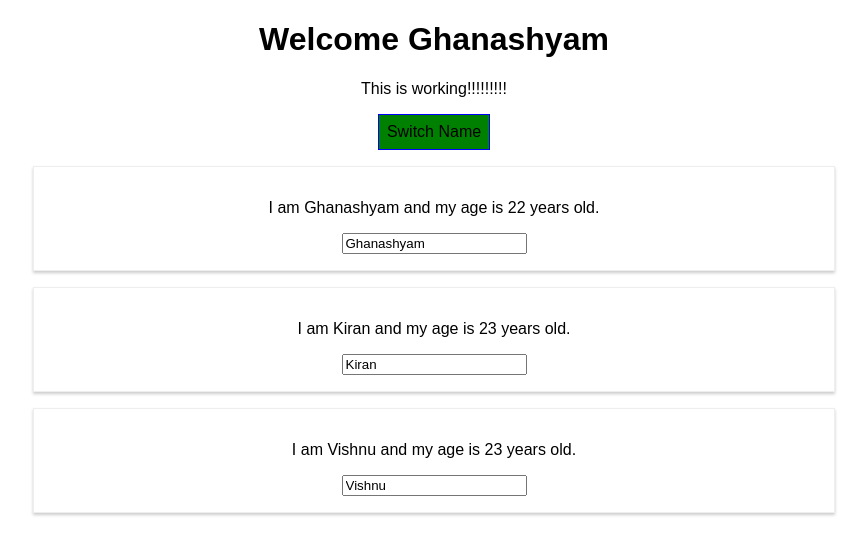
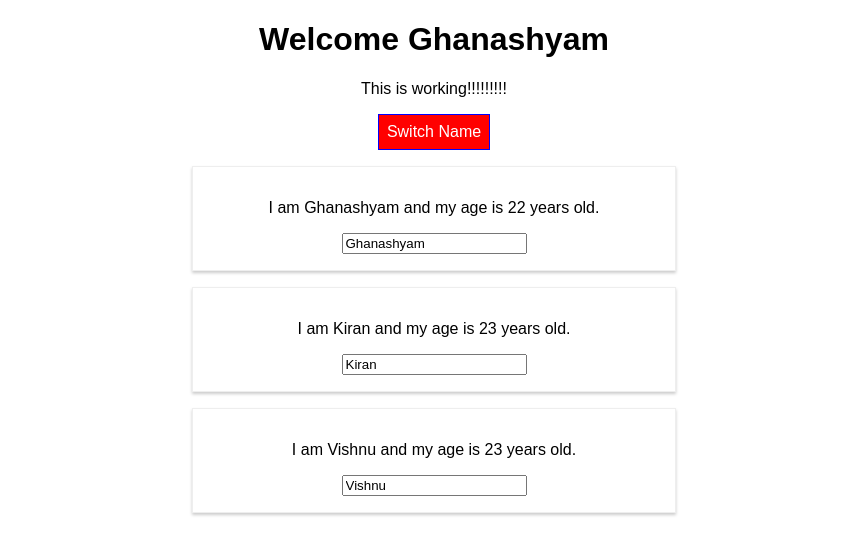
Before and after one commit to ghanashyamkamath/reactLearning, a React (Create React App) app: page / in a window 1280 px wide. Both pictures are taken after a click on the button "Switch Name". Shown: the top 554 px of the page, without its empty margins (206-1073 px from the left). Built offline with nearby package versions, Linux system fonts and the light colour scheme.

Commit message:
styling with radium

```diff
--- a/package.json
+++ b/package.json
@@ -3,6 +3,7 @@
   "version": "0.1.0",
   "private": true,
   "dependencies": {
+    "radium": "^0.26.0",
     "react": "^16.13.1",
     "react-dom": "^16.13.1",
     "react-scripts": "1.1.5"
--- a/src/App.css
+++ b/src/App.css
@@ -1,3 +1,10 @@
 .App {
   text-align: center;
 }
+
+.red{
+  color: red;
+}
+.bold{
+  font-weight: bold;
+}
--- a/src/App.js
+++ b/src/App.js
@@ -1,5 +1,6 @@
 import React, { Component } from 'react';
 // import React, { useState } from 'react';
+import Radium , { StyleRoot } from 'radium';
 import './App.css';
 import Person from './Person/Person';
 
@@ -43,7 +44,7 @@
 
 
   nameChangedhandler = (event,id) =>{
-    const personIndex =this.state.persons.findIndex( (p) =>{
+    const personIndex =this.state.persons.findIndex( (p) => {
       return p.id === id;
 
     })
@@ -71,10 +72,15 @@
     //inline styling
     const style ={
       backgroundColor:'green',
+      color:'white',
       font:'inherit',
       border:'1px solid blue',
       padding:'8px',
-      cursor:'pointer'
+      cursor:'pointer',
+      ':hover':{
+        backgroundColor:'lightgreen',
+        color:'black'
+      }
 
     };
 
@@ -114,13 +120,27 @@
         </div>
 
       );
+      style.backgroundColor = 'red';
+      style[':hover'] = {
+        backgroundColor:'lightred',
+        color:'black'
+      }
+
+    }
+    let classes=[];
+    if(this.state.persons.length <= 2){
+      classes.push('red');//classes['red]
+    }
+    if(this.state.persons.length <= 1){
+      classes.push('bold');//classes['red','bold']
     }
 
 
     return (
+      <StyleRoot>
       <div className="App">
         <h1>Welcome Ghanashyam</h1>
-        <p>This is working!!!!!!!!!</p>
+        <p className = {classes.join(' ')}>This is working!!!!!!!!!</p>
         <button style={style} onClick={this.togglePersonHandler}>Switch Name</button>
 
         {/* another way toggling */}
@@ -130,8 +150,9 @@
 
 
       </div>
+      </StyleRoot>
     );
   }
 }
 
-export default App;
+export default Radium(App);
--- a/src/Person/Person.js
+++ b/src/Person/Person.js
@@ -1,11 +1,23 @@
 import React from 'react';
-import './Person.css'
+import Radium from 'radium';
+import './Person.css';
+
 
 
 
 const person = (props) =>{
+
+    //media queries
+    const style ={
+        '@media (min-width : 500px)': {
+            width :'450px'
+        }
+    };
+
+
+
     return(
-        <div className="Person">
+        <div className="Person" style={style}>
         <p onClick={props.click}>I am {props.name} and my age is {props.age} years old.</p>
          {/* dynamic content  */}
 
@@ -16,4 +28,4 @@
         </div>
     );
 };
-export default person;
+export default Radium(person);
```
Also changed, not shown: 1 other file (tests, documents, lock files or other folders).
